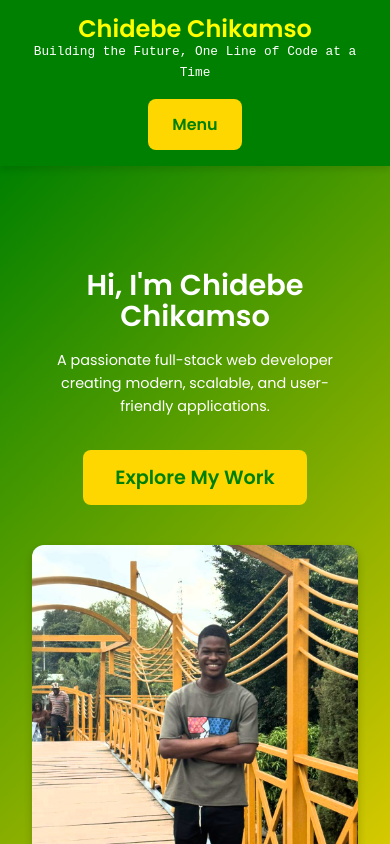
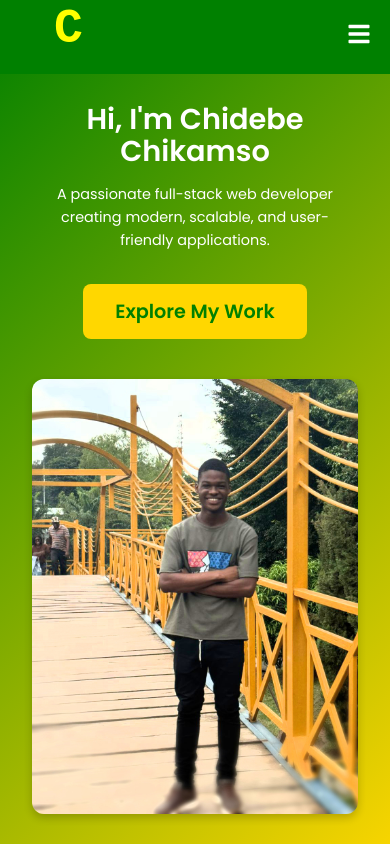
Before and after one commit to ChikamsoChidebe/react, a React (Vite) app: page / in a window 390 px wide. Shown: the top 844 px of the page. Built offline with nearby package versions, Linux system fonts and the light colour scheme.

Commit message:
Added toggle

```diff
--- a/src/App.css
+++ b/src/App.css
@@ -5,11 +5,53 @@ body {
   padding: 0;
   line-height: 1.6;
   color: #333;
-  background: linear-gradient(135deg,   #eef4d8, #b6d2b6);
+  background: linear-gradient(135deg,   #f3f5ef, #dce4dc);
   overflow-x: hidden;
   display: flex;
   align-items: center;
   justify-content: center;
+}
+
+/* Header2 */
+.header2 {
+  display: none;
+  justify-content: space-between;
+  align-items: center;
+  padding: 1rem 2rem;
+  background: green;
+  color: white;
+  position: fixed;
+  top: 0;
+  width: 100%;
+  z-index: 1000;
+}
+
+.logo h1 {
+  font-size: 2rem;
+  font-family: monospace;
+  font-weight: bold;
+  margin: 0;
+}
+
+.nav-links {
+  display: flex;
+  gap: 1.5rem;
+  transition: transform 0.3s ease-in-out;
+}
+
+.nav-links a {
+  color: white;
+  text-decoration: none;
+  font-weight: bold;
+}
+
+.menu-icon {
+  display: none;
+  background: none;
+  border: none;
+  color: white;
+  font-size: 1.5rem;
+  cursor: pointer;
 }
 
 /* Fade-in Animation */
@@ -640,18 +682,6 @@ a:hover {
 .mobile-header a:hover {
   color: #ffd700;
 }
-/* General Styles */
-
-/* General Styles */
-body {
-  font-family: 'Poppins', sans-serif;
-  margin: 0;
-  padding: 0;
-  line-height: 1.6;
-  color: #333;
-  background: linear-gradient(135deg, #f4e2d8, #cbb4d4);
-  overflow-x: hidden;
-}
 
 /* Header */
 .header {
@@ -729,22 +759,53 @@ body {
 
 /* Responsive Design */
 @media (max-width: 768px) {
+
+  .header{
+    display: none;
+  }
   /* Header */
-  .header {
-    flex-direction: column;
+  .header2 {
+    height: 5vh;
+    display: flex;
+    flex-direction: row;
+    justify-content: space-around;
+    gap: 12rem;
     text-align: center;
   }
 
-  .header nav {
+  .header2 nav {
     flex-direction: column;
     gap: 1rem;
   }
 
-  .header nav {
+  .header2 nav {
     display: none;
   }
 
   .menu-bar {
+    display: block;
+  }
+
+  .nav-links {
+    position: absolute;
+    top: 100%;
+    left: 0;
+    width: 100%;
+    background:#54ad44;
+    flex-direction: column;
+    align-items: center;
+    transform: translateY(-200%);
+    opacity: 0;
+    visibility: hidden;
+  }
+
+  .nav-links.open {
+    transform: translateY(0);
+    opacity: 1;
+    visibility: visible;
+  }
+
+  .menu-icon {
     display: block;
   }
 
--- a/src/App.jsx
+++ b/src/App.jsx
@@ -1,5 +1,5 @@
 import './App.css';
-import { FaGithub, FaLinkedin, FaEnvelope, FaPhone, FaStar, FaChevronDown,  } from 'react-icons/fa';
+import { FaGithub, FaLinkedin, FaEnvelope, FaPhone, FaStar, FaChevronDown, FaBars, FaTimes } from 'react-icons/fa';
 import { useState, useEffect } from 'react';
 
 function App() {
@@ -9,6 +9,11 @@ function App() {
   const [orderCount, setOrderCount] = useState(0);
   const [yearCount, setyearCount] = useState(0);
   const [isScrolled, setIsScrolled] = useState(false);
+  const [menuOpen, setMenuOpen] = useState(false); // State to toggle the menu
+
+  const toggleMenu = () => {
+    setMenuOpen(!menuOpen);
+  };
 
   useEffect(() => {
     const observer = new IntersectionObserver(
@@ -142,6 +147,23 @@ function App() {
             <a href="#faq">FAQ</a>
             <a href="#contact">Contact</a>
           </div>
+        </button>
+      </header>
+
+      {/* Header2 */}
+      <header className="header2">
+        <div className="logo">
+          <h1>C</h1> {/* Logo as the letter "C" */}
+        </div>
+        <nav className={`nav-links ${menuOpen ? 'open' : ''}`}>
+          <a href="#about" onClick={toggleMenu}>About</a>
+          <a href="#portfolio" onClick={toggleMenu}>Portfolio</a>
+          <a href="#pricing" onClick={toggleMenu}>Pricing</a>
+          <a href="#faq" onClick={toggleMenu}>FAQ</a>
+          <a href="#contact" onClick={toggleMenu}>Contact</a>
+        </nav>
+        <button className="menu-icon" onClick={toggleMenu}>
+          {menuOpen ? <FaTimes /> : <FaBars />} {/* Toggle between menu and close icons */}
         </button>
       </header>
 
```
